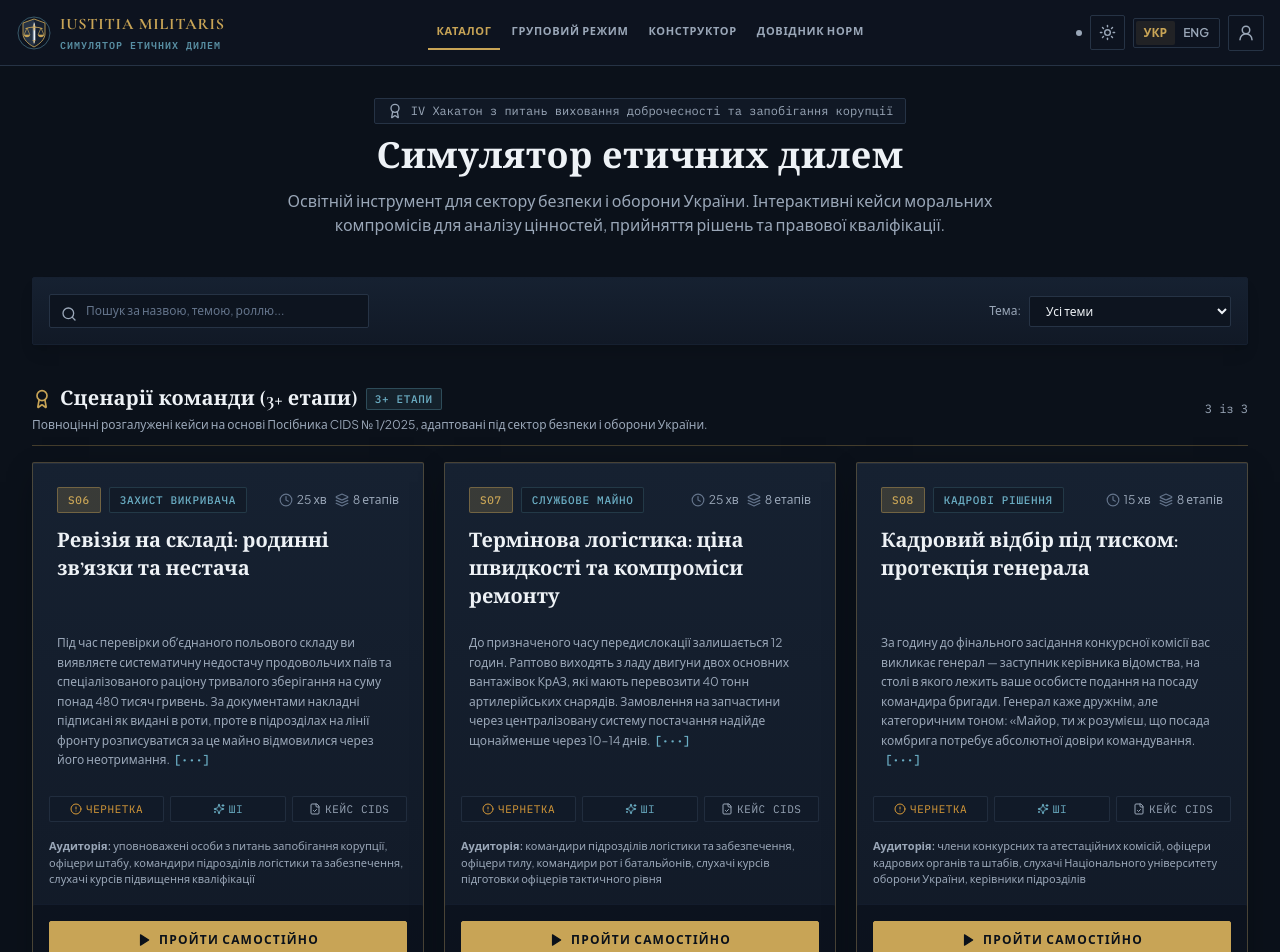
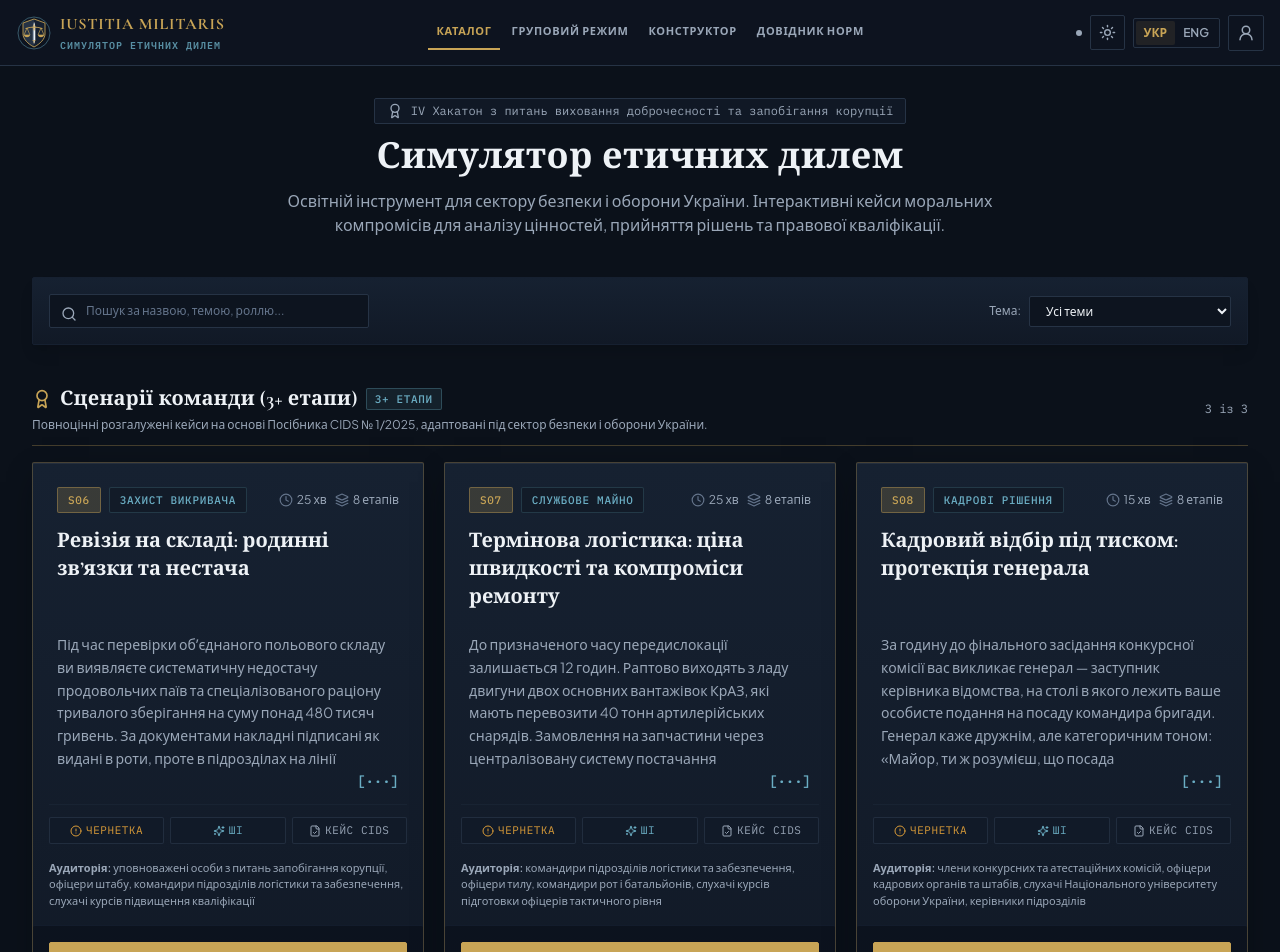
Before and after one commit to BAEEnN-1337/IustitiaMilitaris, a React (Vite) app: page / in a window 1280 px wide. Shown: the top 952 px of the page. Built offline with nearby package versions, Linux system fonts and the light colour scheme.

Commit message:
Fit scenario previews to seven left-aligned lines with stable metadata spacing

```diff
--- a/src/components/ScenarioCatalog.tsx
+++ b/src/components/ScenarioCatalog.tsx
@@ -89,7 +89,7 @@ export const ScenarioCatalog: React.FC<ScenarioCatalogProps> = ({
             : 'border-steel-700 hover:border-steel-600'
         }`}
       >
-        <div className="scenario-card-content flex flex-1 flex-col p-5 sm:p-6 gap-3.5">
+        <div className="scenario-card-content flex flex-1 flex-col p-5 sm:p-6 gap-0">
           <div className="scenario-card-description space-y-3.5">
           <div className="flex flex-wrap items-center justify-between gap-2">
             <div className="flex flex-wrap items-center gap-2">
@@ -123,7 +123,7 @@ export const ScenarioCatalog: React.FC<ScenarioCatalogProps> = ({
             <ScenarioDescription text={s.sytuatsiia} lang={lang} />
           </div>
           </div>
-          <div className="scenario-card-metadata mt-auto space-y-2">
+          <div className="scenario-card-metadata mt-3 pt-3 border-t border-steel-700/30 space-y-2">
           <CaseMetadata scenario={s} lang={lang} />
           <div className="text-[11px] text-steel-300">
             <span className="text-steel-300 font-semibold">{t.catalog.audience}: </span>
--- a/src/components/ScenarioDescription.tsx
+++ b/src/components/ScenarioDescription.tsx
@@ -1,4 +1,4 @@
-import React, { useId } from 'react';
+import React, { useId, useLayoutEffect, useRef, useState } from 'react';
 import { Language } from '../i18n';
 import labels from '../i18n/design.json';
 import { descriptionPreview } from '../utils/descriptionPreview';
@@ -11,10 +11,86 @@ export function ScenarioDescription({
   lang: Language;
 }) {
   const id = useId();
-  const { preview, continuation } = descriptionPreview(text);
+  const paragraph = useRef<HTMLParagraphElement>(null);
+  const [content, setContent] = useState(() => descriptionPreview(text));
+  const { preview, continuation } = content;
+  useLayoutEffect(() => {
+    let cancelled = false;
+    const update = () => {
+      const element = paragraph.current;
+      if (!element || cancelled) return;
+      const style = getComputedStyle(element);
+      const mirror = document.createElement('p');
+      Object.assign(mirror.style, {
+        position: 'fixed',
+        left: '-100000px',
+        top: '0',
+        visibility: 'hidden',
+        width: `${element.clientWidth}px`,
+        font: style.font,
+        lineHeight: style.lineHeight,
+        letterSpacing: style.letterSpacing,
+        wordSpacing: style.wordSpacing,
+        overflowWrap: style.overflowWrap,
+        whiteSpace: 'normal',
+        margin: '0',
+        padding: '0'
+      });
+      const words = document.createElement('span');
+      const marker = document.createElement('span');
+      marker.textContent = '[···]';
+      Object.assign(marker.style, {
+        fontFamily: '"IBM Plex Mono", monospace',
+        fontWeight: '700',
+        marginLeft: '4px',
+        whiteSpace: 'nowrap'
+      });
+      mirror.append(words, marker);
+      document.body.append(mirror);
+      let next = descriptionPreview(text);
+      try {
+        for (let i = 0; i < 100; i++) {
+          words.textContent = next.preview;
+          marker.style.display = next.continuation ? 'inline' : 'none';
+          if (
+            mirror.getBoundingClientRect().height <=
+            parseFloat(style.lineHeight) * 7 + 0.5
+          )
+            break;
+          const smaller = descriptionPreview(
+            text,
+            Array.from(next.preview).length - 1
+          );
+          if (smaller.preview.length >= next.preview.length) break;
+          next = smaller;
+        }
+      } finally {
+        mirror.remove();
+      }
+      setContent((previous) =>
+        previous.preview === next.preview &&
+        previous.continuation === next.continuation
+          ? previous
+          : next
+      );
+    };
+    update();
+    const observer = new ResizeObserver(update);
+    if (paragraph.current) observer.observe(paragraph.current);
+    void document.fonts.ready.then(update);
+    document.fonts.addEventListener('loadingdone', update);
+    return () => {
+      cancelled = true;
+      observer.disconnect();
+      document.fonts.removeEventListener('loadingdone', update);
+    };
+  }, [text, lang]);
   return (
-    <div className="scenario-description relative group mt-2 text-xs text-steel-300 leading-relaxed overflow-visible">
-      <p>
+    <div className="scenario-description relative group mt-2 font-sans text-xs sm:text-sm text-steel-300 leading-relaxed text-left overflow-visible">
+      <p
+        ref={paragraph}
+        className="description-preview-box relative font-sans text-xs sm:text-sm text-steel-300 leading-relaxed text-left"
+      >
         <span className="description-preview">{preview}</span>
         {continuation && (
           <button
@@ -25,7 +101,7 @@ export function ScenarioDescription({
               event.preventDefault();
               event.stopPropagation();
             }}
-            className="font-mono text-tactical-ice font-bold ml-1 cursor-help hover:text-justice-gold transition-colors"
+            className="description-more absolute bottom-0 right-0 font-mono text-tactical-ice font-bold ml-1 cursor-help hover:text-justice-gold transition-colors"
           >
             [···]
           </button>
--- a/src/index.css
+++ b/src/index.css
@@ -711,10 +711,10 @@ body,
   @media (min-width: 768px) {
     .scenario-card { display: grid; grid-row: span 6; grid-template-rows: subgrid; row-gap: 0; }
     .scenario-card-content { display: contents; }
-    .scenario-card-description { display: grid; grid-row: span 3; grid-template-rows: subgrid; row-gap: 14px; padding: 24px 24px 14px; }
+    .scenario-card-description { display: grid; grid-row: span 3; grid-template-rows: subgrid; row-gap: 14px; padding: 24px 24px 0; }
     .scenario-card-copy { display: contents; }
     .scenario-card .scenario-card-description > :not([hidden]) ~ :not([hidden]) { margin-top: 0; margin-bottom: 0; }
-    .scenario-card-metadata { display: grid; grid-row: span 2; grid-template-rows: subgrid; row-gap: 8px; margin: 0 16px; padding-bottom: 16px; }
+    .scenario-card-metadata { display: grid; grid-row: span 2; grid-template-rows: subgrid; row-gap: 8px; margin: 12px 16px 0; padding-bottom: 16px; }
     .scenario-card-metadata > * { margin-top: 0; }
   }
 }
@@ -773,3 +773,6 @@ body,
 .scenario-description:is(:hover, :focus-within) { z-index: 70; }
 .scenario-description:is(:hover, :focus-within)::after { content: ''; position: absolute; top: 100%; left: 0; right: 0; height: 6px; }
 .description-continuation { height: auto; max-height: none; overflow: visible; overflow-wrap: anywhere; }
+
+.scenario-description .description-preview-box { height: calc(7 * 1.625em); line-height: 1.625; text-align: left; }
+.scenario-card-metadata > .case-metadata-strip { padding-top: 0; }
--- a/src/utils/descriptionPreview.ts
+++ b/src/utils/descriptionPreview.ts
@@ -30,19 +30,20 @@ const danglingWords = new Set([
   'but'
 ]);
 
-export function descriptionPreview(text: string) {
+export function descriptionPreview(text: string, maxCharacters = 390) {
   const characters = Array.from(text);
-  if (characters.length <= 350) return { preview: text, continuation: '' };
+  if (characters.length <= maxCharacters)
+    return { preview: text, continuation: '' };
   let boundary = 0;
-  for (let i = 219; i < 350; i++) {
+  for (let i = 299; i < maxCharacters; i++) {
     if (/[.!?]/u.test(characters[i]) && /\s/u.test(characters[i + 1]))
       boundary = i + 1;
   }
   if (!boundary) {
-    boundary = 320;
+    boundary = Math.min(360, maxCharacters);
     while (boundary > 0 && !/\s/u.test(characters[boundary])) boundary--;
     if (!boundary) {
-      boundary = 320;
+      boundary = Math.min(360, maxCharacters);
       while (boundary < characters.length && !/\s/u.test(characters[boundary]))
         boundary++;
     }
```
Also changed, not shown: tests/description.browser.cjs (+55 -1 lines).
